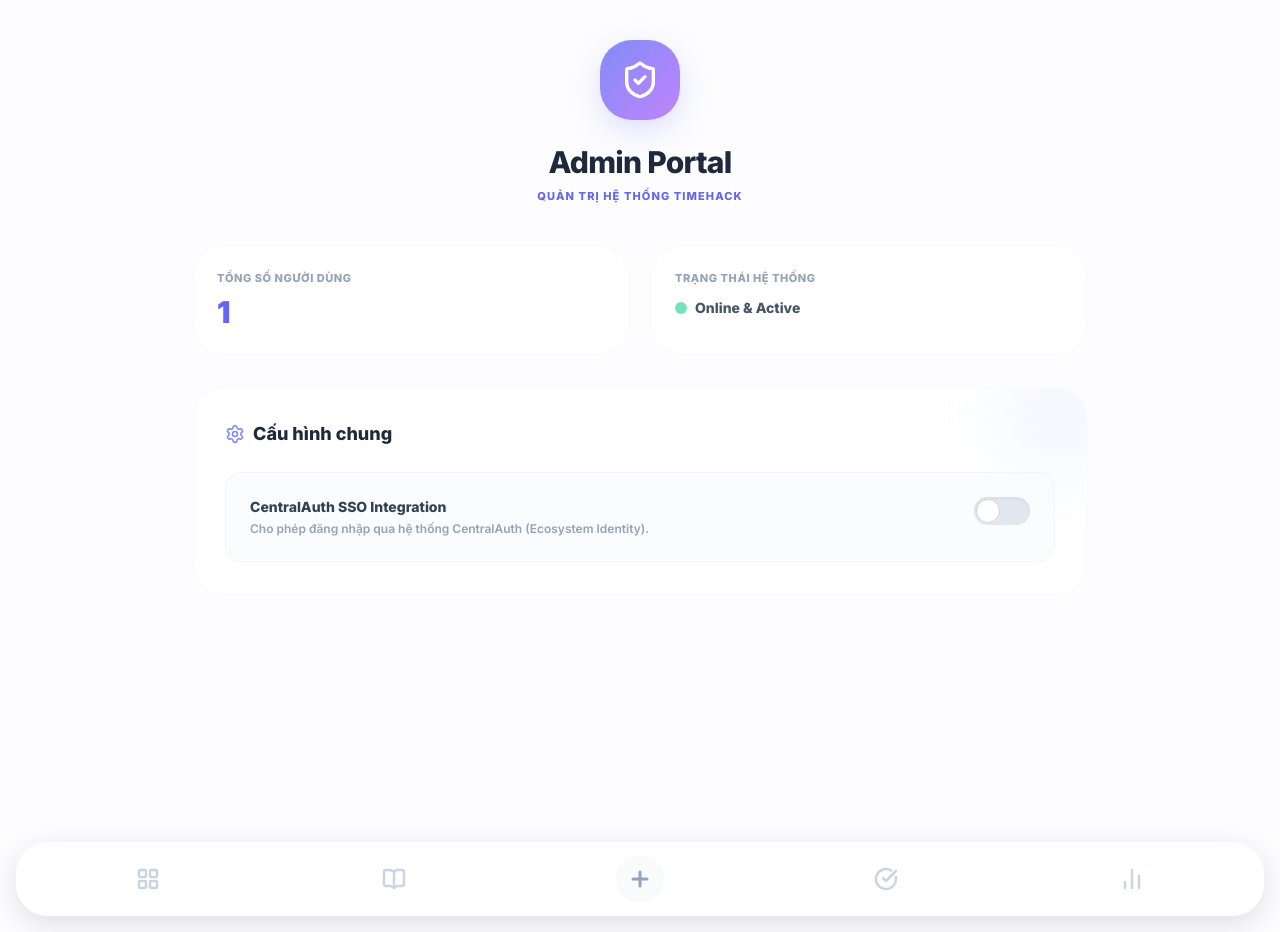
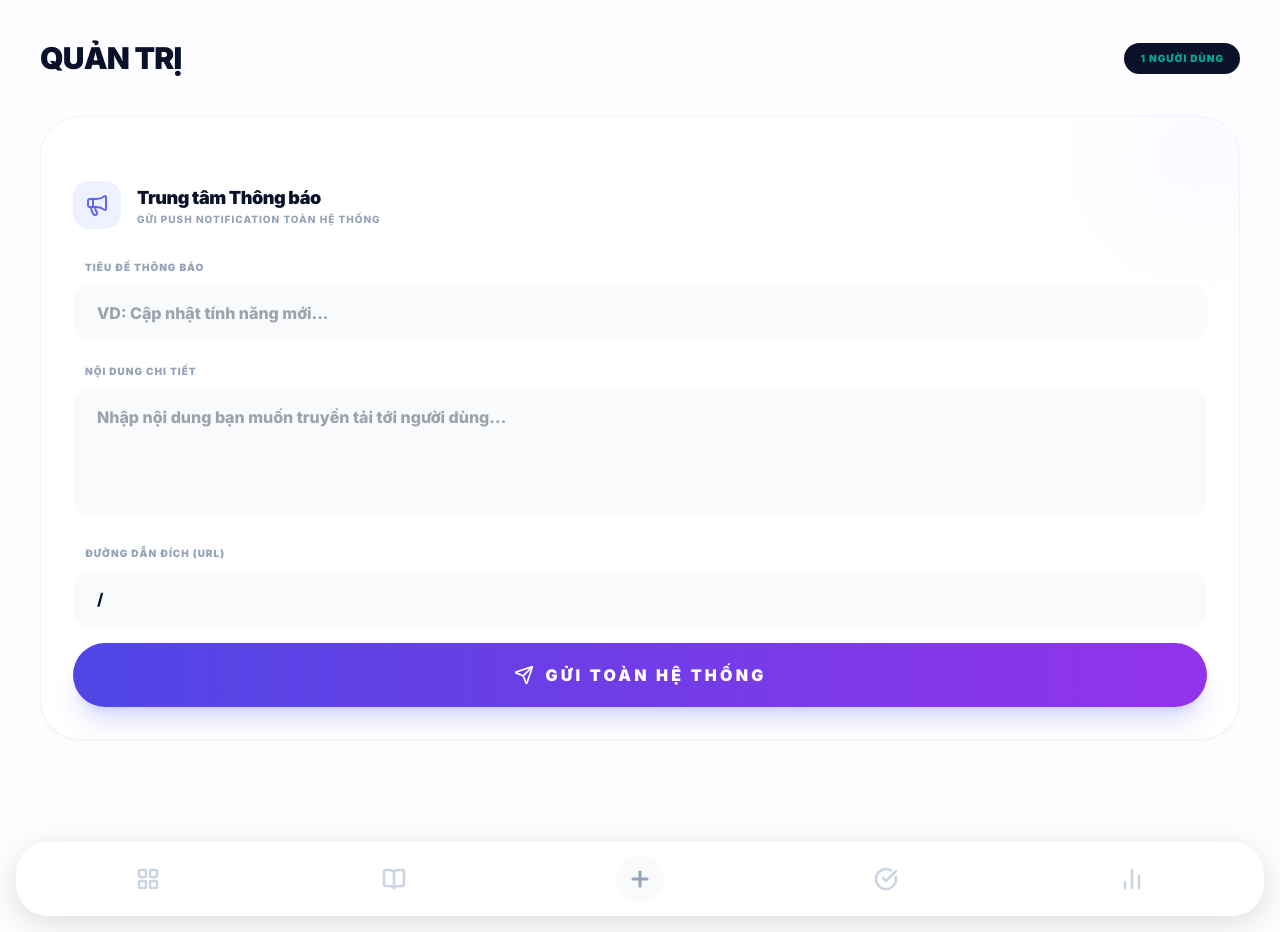
Before and after one commit to thanhnt94/timehack, a Flask app: page /admin/ in a window 1280 px wide. Shown: the part 72-1004 px from the top of the page. Run offline with Flask 3, Linux system fonts and the light colour scheme; a user stored in the database is signed in; parts of the project's set-up code (start-up, migrations or seed data) failed here and were passed over; some libraries are stand-ins or nearby versions.

Commit message:
feat: implement admin broadcast notification system and todo management module

```diff
--- a/app/modules/admin/routes.py
+++ b/app/modules/admin/routes.py
@@ -1,37 +1,56 @@
-from flask import render_template, request, flash, redirect, url_for, jsonify
+from flask import render_template, request, jsonify, abort
 from flask_login import login_required, current_user
 from functools import wraps
 from . import admin_bp
-from ...models import User, AppSetting
+from app.models.user import User
+from app.utils.push_helpers import send_web_push
+from app.extensions import db
 
 def admin_required(f):
     @wraps(f)
     def decorated_function(*args, **kwargs):
         if not current_user.is_authenticated or not current_user.is_admin:
-            flash('Access denied. Admin only.', 'danger')
-            return redirect(url_for('time_logging.dashboard'))
+            return jsonify({'status': 'error', 'message': 'Bạn không có quyền truy cập.'}), 403
         return f(*args, **kwargs)
     return decorated_function
 
 @admin_bp.route('/')
+@login_required
+def dashboard():
+    if not current_user.is_admin:
+        abort(403)
+    user_count = User.query.count()
+    return render_template('admin/dashboard.html', user_count=user_count)
+
+@admin_bp.route('/api/push/broadcast', methods=['POST'])
+@login_required
 @admin_required
-def index():
-    sso_enabled = AppSetting.get_value('sso_enabled', 'false') == 'true'
-    users_count = User.query.count()
-    return render_template('admin/dashboard.html', sso_enabled=sso_enabled, users_count=users_count)
+def api_push_broadcast():
+    data = request.get_json() or {}
+    title = data.get('title')
+    body = data.get('body')
+    url = data.get('url', '/')
 
-@admin_bp.route('/api/settings', methods=['POST'])
-@admin_required
-def update_settings():
-    try:
-        data = request.get_json()
-        sso_enabled = data.get('sso_enabled')
+    if not title or not body:
+        return jsonify({'status': 'error', 'message': 'Tiêu đề và nội dung không được để trống.'}), 400
 
-        if sso_enabled is not None:
-            # Stored as string 'true' / 'false'
-            val_str = 'true' if sso_enabled else 'false'
-            AppSetting.set_value('sso_enabled', val_str)
+    users = User.query.all()
+    sent_count = 0
 
-        return jsonify({"status": "success", "message": "Settings updated"})
-    except Exception as e:
-        return jsonify({"status": "error", "message": str(e)}), 500
+    # Payload gửi đi
+    payload = {
+        "title": title,
+        "body": body,
+        "url": url,
+        "habitId": None # Tương thích với cấu trúc của SW hiện tại
+    }
+
+    for user in users:
+        # Hàm send_web_push đã có sẵn trong utils
+        send_web_push(user.id, payload)
+        sent_count += 1
+
+    return jsonify({
+        'status': 'ok',
+        'message': f'Đã gửi thông báo thành công tới {sent_count} người dùng.'
+    }), 200
--- a/app/templates/admin/dashboard.html
+++ b/app/templates/admin/dashboard.html
@@ -2,88 +2,110 @@
 {% block title %}Admin Dashboard{% endblock %}
 
 {% block content %}
-<div class="max-w-4xl mx-auto space-y-8 py-6">
-
-    <!-- Header -->
-    <div class="text-center mb-10">
-        <div class="w-20 h-20 mx-auto rounded-[2rem] bg-gradient-to-br from-indigo-400 to-purple-400 flex items-center justify-center shadow-[0_10px_40px_-10px_rgba(99,102,241,0.4)] mb-6">
-            <i data-lucide="shield-check" class="w-10 h-10 text-white"></i>
+<div class="px-6 space-y-10 pb-20 pt-6">
+    <div class="flex items-center justify-between">
+        <h1 class="text-3xl font-black text-primary tracking-tight uppercase">Quản trị</h1>
+        <div class="px-4 py-2 bg-primary text-accent rounded-2xl text-[10px] font-black uppercase tracking-widest">
+            {{ user_count }} Người dùng
         </div>
-        <h1 class="text-3xl font-extrabold text-slate-800 tracking-tight">Admin Portal</h1>
-        <p class="text-indigo-500 font-bold uppercase tracking-widest text-[11px] mt-2">Quản trị hệ thống TimeHack</p>
     </div>
 
-    <!-- Stats -->
-    <div class="grid grid-cols-1 md:grid-cols-2 gap-5 mb-8">
-        <div class="bg-white rounded-[2rem] p-6 shadow-soft border border-slate-100/50">
-            <div class="text-[11px] font-bold text-slate-400 uppercase tracking-wider">Tổng số người dùng</div>
-            <div class="text-3xl font-black text-indigo-500 mt-2">{{ users_count }}</div>
+    <!-- ── Notification Broadcast Bento Box ──────────── -->
+    <div class="bg-white rounded-[2.5rem] p-8 shadow-sm border border-slate-100 space-y-8 relative overflow-hidden group">
+        <!-- Background Decoration -->
+        <div class="absolute -right-10 -top-10 w-40 h-40 bg-indigo-50 rounded-full blur-3xl opacity-50 group-hover:scale-110 transition-transform duration-1000"></div>
+
+        <div class="relative z-10 space-y-6">
+            <div class="flex items-center gap-4">
+                <div class="w-12 h-12 rounded-2xl bg-indigo-50 flex items-center justify-center text-indigo-500">
+                    <i data-lucide="megaphone" class="w-6 h-6"></i>
                 </div>
-        <div class="bg-white rounded-[2rem] p-6 shadow-soft border border-slate-100/50">
-            <div class="text-[11px] font-bold text-slate-400 uppercase tracking-wider">Trạng thái hệ thống</div>
-            <div class="flex items-center gap-2 mt-3">
-                <div class="w-3 h-3 rounded-full bg-emerald-400 animate-pulse"></div>
-                <span class="text-sm font-bold text-slate-600">Online & Active</span>
+                <div>
+                    <h2 class="text-lg font-black text-primary tracking-tight">Trung tâm Thông báo</h2>
+                    <p class="text-[10px] font-bold text-slate-400 uppercase tracking-widest">Gửi Push Notification toàn hệ thống</p>
+                </div>
+            </div>
+
+            <div class="space-y-4">
+                <div class="space-y-2">
+                    <label class="text-[10px] font-black text-slate-400 uppercase tracking-widest ml-3">Tiêu đề thông báo</label>
+                    <input type="text" id="push-title" placeholder="VD: Cập nhật tính năng mới..."
+                        class="w-full px-6 py-4 bg-slate-50 rounded-2xl border-none font-bold text-primary focus:ring-2 focus:ring-indigo-500/20 outline-none transition-all">
+                </div>
+
+                <div class="space-y-2">
+                    <label class="text-[10px] font-black text-slate-400 uppercase tracking-widest ml-3">Nội dung chi tiết</label>
+                    <textarea id="push-body" placeholder="Nhập nội dung bạn muốn truyền tải tới người dùng..."
+                        class="w-full px-6 py-4 bg-slate-50 rounded-2xl border-none font-bold text-primary focus:ring-2 focus:ring-indigo-500/20 outline-none transition-all resize-none h-32"></textarea>
+                </div>
+
+                <div class="space-y-2">
+                    <label class="text-[10px] font-black text-slate-400 uppercase tracking-widest ml-3">Đường dẫn đích (URL)</label>
+                    <input type="text" id="push-url" placeholder="VD: /analytics/" value="/"
+                        class="w-full px-6 py-4 bg-slate-50 rounded-2xl border-none font-bold text-primary focus:ring-2 focus:ring-indigo-500/20 outline-none transition-all">
+                </div>
+
+                <button id="broadcast-btn" onclick="sendBroadcast()"
+                    class="w-full py-5 bg-gradient-to-r from-indigo-600 to-purple-600 text-white rounded-full font-black uppercase tracking-[0.2em] shadow-xl shadow-indigo-500/20 active:scale-95 transition-all flex items-center justify-center gap-3">
+                    <i data-lucide="send" class="w-5 h-5"></i>
+                    <span>Gửi toàn hệ thống</span>
+                </button>
+            </div>
         </div>
     </div>
 </div>
 
-    <!-- Settings Panel -->
-    <div class="bg-white rounded-[2rem] shadow-soft overflow-hidden border border-slate-100/50 relative">
-        <div class="absolute -top-10 -right-10 w-32 h-32 bg-indigo-50 rounded-full mix-blend-multiply filter blur-2xl opacity-70"></div>
-        <div class="p-8 relative z-10">
-            <h2 class="text-lg font-extrabold text-slate-800 mb-6 flex items-center gap-2">
-                <i data-lucide="settings" class="w-5 h-5 text-indigo-400"></i> Cấu hình chung
-            </h2>
+<script>
+async function sendBroadcast() {
+    const btn = document.getElementById('broadcast-btn');
+    const title = document.getElementById('push-title').value.trim();
+    const body = document.getElementById('push-body').value.trim();
+    const url = document.getElementById('push-url').value.trim();
+    const csrfToken = document.querySelector('meta[name="csrf-token"]').getAttribute('content');
 
-            <!-- SSO Setting -->
-            <div class="flex items-start justify-between p-6 bg-slate-50/50 rounded-2xl border border-slate-100 transition-colors hover:bg-slate-50">
-                <div>
-                    <h3 class="text-sm font-bold text-slate-700">CentralAuth SSO Integration</h3>
-                    <p class="text-xs font-semibold text-slate-400 mt-1">Cho phép đăng nhập qua hệ thống CentralAuth (Ecosystem Identity).</p>
-                </div>
-                <label class="relative inline-flex items-center cursor-pointer">
-                    <input type="checkbox" id="sso-toggle" class="sr-only peer" {% if sso_enabled %}checked{% endif %}>
-                    <div class="w-14 h-7 bg-slate-200 peer-focus:outline-none rounded-full peer peer-checked:after:translate-x-full peer-checked:after:border-white after:content-[''] after:absolute after:top-[2px] after:left-[2px] after:bg-white after:border-gray-300 after:border after:rounded-full after:h-6 after:w-6 after:transition-all peer-checked:bg-gradient-to-r peer-checked:from-indigo-400 peer-checked:to-purple-500 shadow-inner"></div>
-                </label>
-            </div>
-        </div>
-    </div>
-</div>
-{% endblock %}
+    if (!title || !body) {
+        alert('Vui lòng điền đầy đủ tiêu đề và nội dung.');
+        return;
+    }
 
-{% block extra_scripts %}
-<script>
-    document.getElementById('sso-toggle').addEventListener('change', async function() {
-        const isEnabled = this.checked;
-        const btn = this;
+    if (!confirm('Bạn có chắc chắn muốn gửi thông báo này tới TOÀN BỘ người dùng không?')) {
+        return;
+    }
+
+    // Trạng thái Loading
+    const originalContent = btn.innerHTML;
     btn.disabled = true;
+    btn.innerHTML = '<i data-lucide="loader-2" class="w-5 h-5 animate-spin"></i> <span>ĐANG GỬI...</span>';
+    lucide.createIcons();
 
     try {
-            const csrfToken = document.querySelector('meta[name="csrf-token"]').getAttribute('content');
-            const res = await fetch('/admin/api/settings', {
+        const response = await fetch('/admin/api/push/broadcast', {
             method: 'POST',
             headers: {
                 'Content-Type': 'application/json',
                 'X-CSRFToken': csrfToken
             },
-                body: JSON.stringify({
-                    sso_enabled: isEnabled
-                })
+            body: JSON.stringify({ title, body, url })
         });
 
-            const data = await res.json();
-            if(!res.ok) {
-                alert(data.message || 'Có lỗi xảy ra');
-                this.checked = !isEnabled;
+        const result = await response.json();
+
+        if (response.ok) {
+            alert('🚀 ' + result.message);
+            // Reset form
+            document.getElementById('push-title').value = '';
+            document.getElementById('push-body').value = '';
+        } else {
+            alert('❌ Lỗi: ' + (result.message || 'Không thể gửi thông báo.'));
         }
-        } catch (e) {
-            console.error(e);
-            alert('Lỗi kết nối');
-            this.checked = !isEnabled;
+    } catch (error) {
+        console.error('Error:', error);
+        alert('❌ Có lỗi xảy ra trong quá trình kết nối tới máy chủ.');
     } finally {
         btn.disabled = false;
+        btn.innerHTML = originalContent;
+        lucide.createIcons();
     }
-    });
+}
 </script>
 {% endblock %}
```
Also changed, not shown: app/modules/todo/routes.py (+35 -19 lines), app/templates/todo/index.html (+122 -66 lines). Lines whose indentation alone changed are shown as unchanged.
